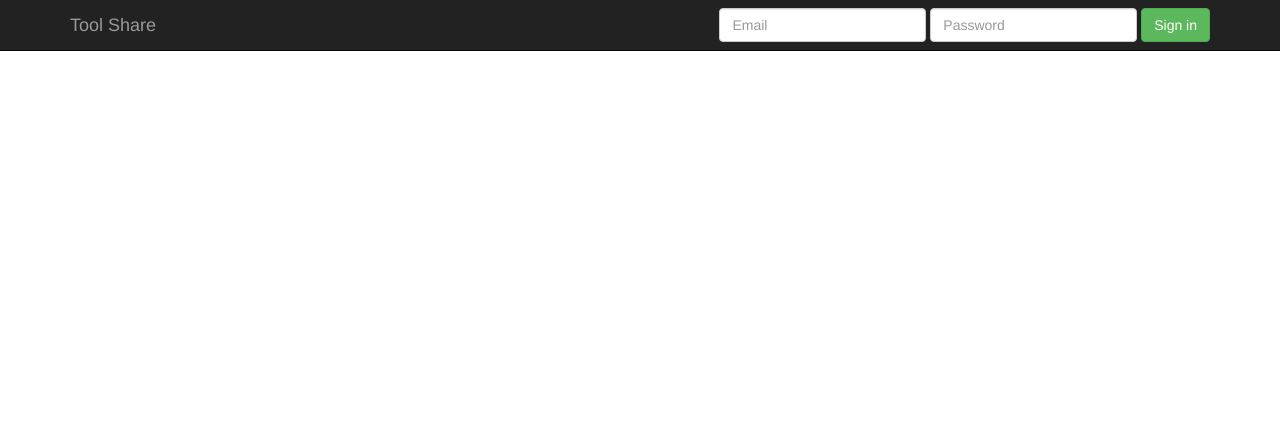
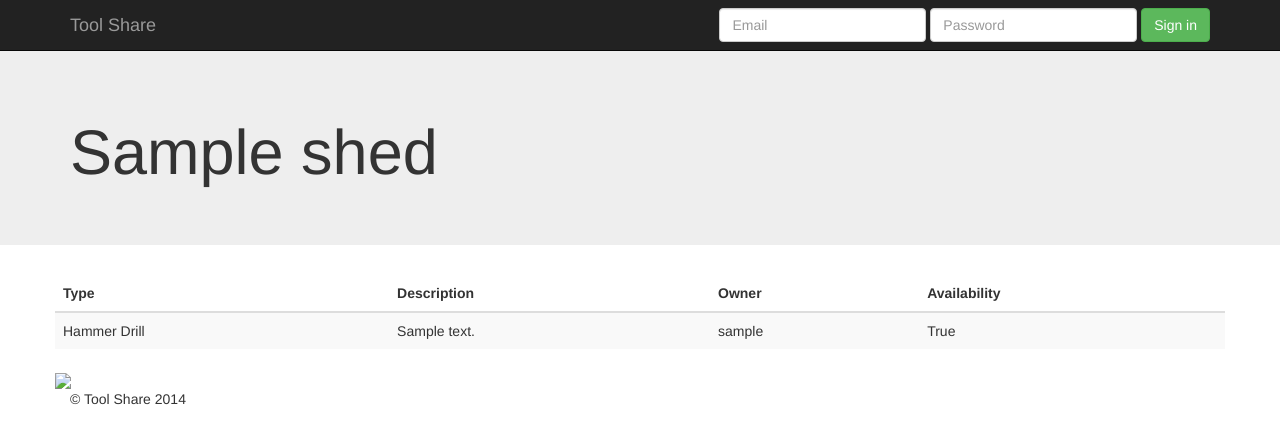
Before and after one commit to a240/toolshare, a Django app: page /shed/1 in a window 1280 px wide. Shown: the top 444 px of the page. Run offline with Django 3.2, Linux system fonts and the light colour scheme; tables that the repository leaves empty hold one stand-in row (values such as "Sample post"); some libraries are stand-ins or nearby versions.

Commit message:
Created basic base_shed template

```diff
--- /dev/null
+++ b/sharetools/static/css/style.css
@@ -0,0 +1,6 @@
+/*
+ * Base Structure
+ */
+body {
+	padding-top: 50px;
+}
--- a/sharetools/templates/base.html
+++ b/sharetools/templates/base.html
@@ -14,6 +14,7 @@
 
     {% block stylesheets %}
     <link href="{% static "css/bootstrap.min.css" %}" rel="stylesheet">
+    <link href="{% static "css/style.css" %}" rel="stylesheet">
     {% endblock %}
   </head>
 
@@ -44,14 +45,12 @@
       </div>
     </div>
 
+    {% block content %}{% endblock %}
 
     <div class="container">
-      {% block content %}{% endblock %}
-
       <footer>
         <p>&copy; Tool Share 2014</p>
       </footer>
-
     </div>
 
 
--- a/sharetools/templates/base_shed.html
+++ b/sharetools/templates/base_shed.html
@@ -3,5 +3,44 @@
 {% block title %}Shed{% endblock %}
 
 {% block content %}
-	<p>SHED</p>
+<div class="jumbotron">
+	<div class="container">
+		<h1>{{ shed.name }}</h1>
+	</div>
+</div>
+<div class="container">
+	{% if tools %}
+	<div class="row">
+		<div class="table-responsive">
+			<table class="table table-striped">
+				<thead>
+					<tr>
+						<th>Type</th>
+						<th>Description</th>
+						<th>Owner</th>
+						<th>Availability</th>
+					</tr>
+				</thead>
+				<tbody>
+				{% for tool in tools %}
+					<tr>
+						<td>{{ tool.type }}</td>
+						<td>{{ tool.description|truncatechars:20 }}</td>
+						<td>{{ tool.owner.username }}</td>
+						<td>{{ tool.available }}</td>
+					</tr>
+				{% endfor %}
+				</tbody>
+			</table>
+		</div>
+	</div>
+	{% else %}
+	<div class="row">
+		<p class="text-center">No tools in this shed :(</p>
+	</div>
+	{% endif %}
+	<div class="row">
+		<img src="http://maps.googleapis.com/maps/api/staticmap?center={{ shed.zipcode }}&zoom=13&size=400x400&sensor=false" />
+	</div>
+</div>
 {% endblock %}
--- a/sharetools/views.py
+++ b/sharetools/views.py
@@ -4,7 +4,7 @@ from django.template import RequestContext, loader
 from django.core.urlresolvers import reverse
 from django.views import generic
 
-from sharetools.models import Shed
+from sharetools.models import Shed, Tool
 
 def index(request):
 	template = loader.get_template('index.html')
@@ -15,9 +15,11 @@ def index(request):
 
 def shed(request, shed_id):
 	shed = get_object_or_404(Shed, pk=shed_id)
+	tools = Tool.objects.filter(currentShed=shed)
 	template = loader.get_template('base_shed.html')
 	context = RequestContext(request, {
-		'shed': shed
+		'shed': shed,
+		'tools': tools,
 	})
 	return HttpResponse(template.render(context))
 
```
